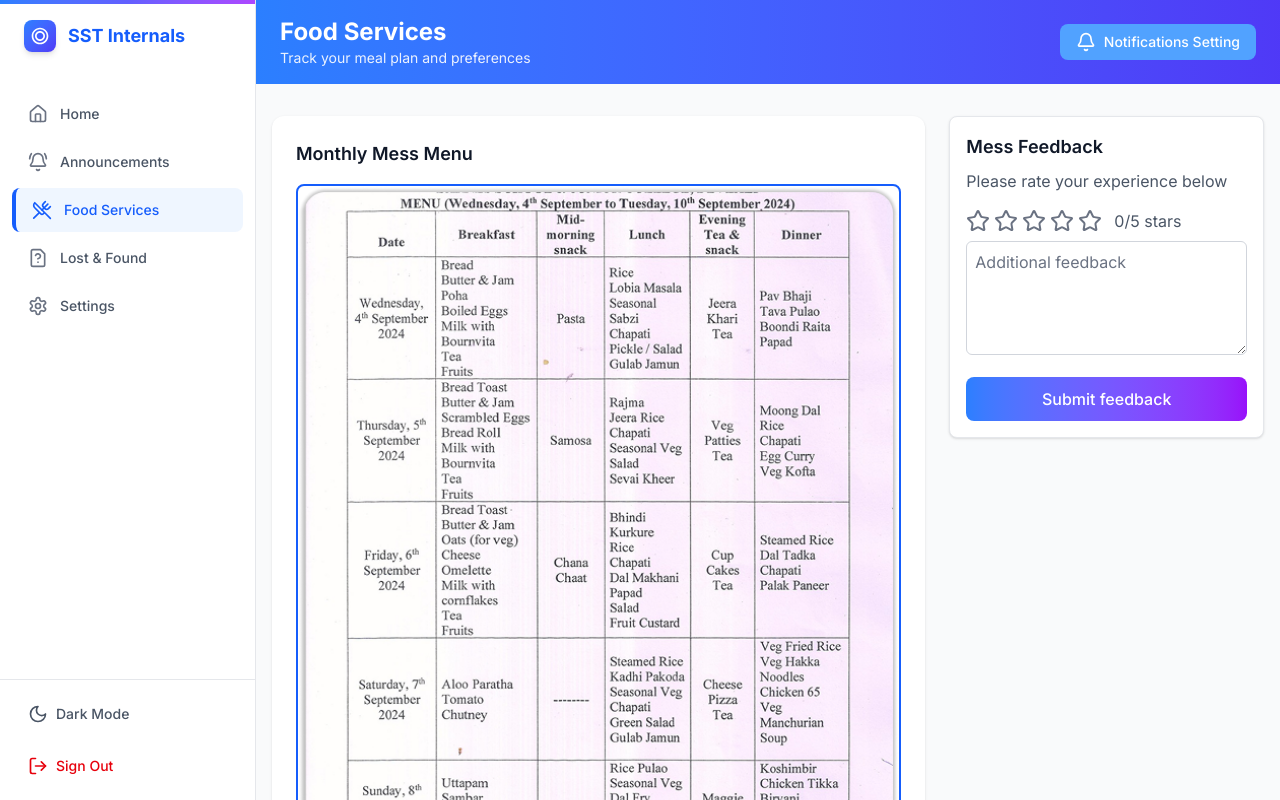
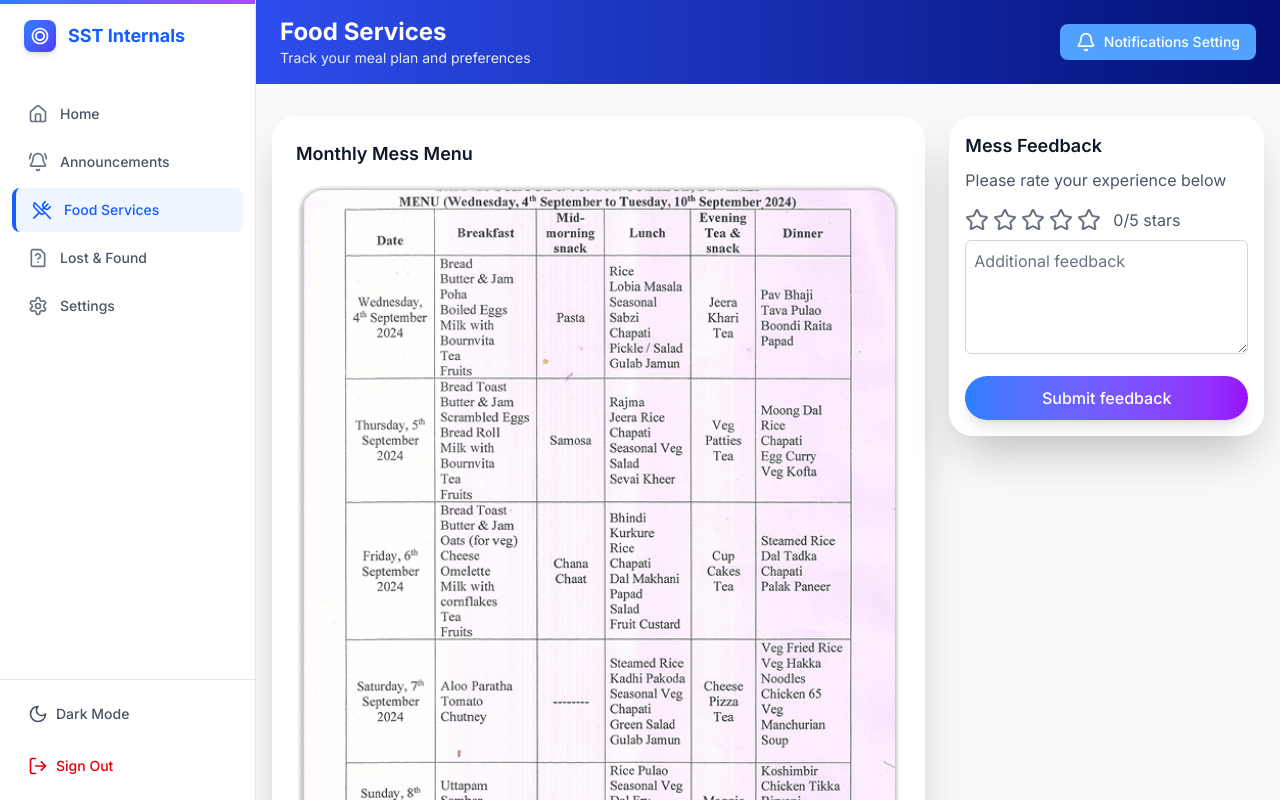
Before and after one commit to Scaler-Innovation-Labs/Scaler-Internal-Tools-Frontend, a Next.js app: page /food-services in a window 1280 px wide. Built offline with nearby package versions, Linux system fonts and the light colour scheme; no server answers.

Commit message:
Incorporate feedback: updated color, border radius

```diff
--- a/src/app/(dashboard)/food-services/page.tsx
+++ b/src/app/(dashboard)/food-services/page.tsx
@@ -42,7 +42,7 @@ export default function FoodServicesPage() {
 
   return (
     <div className={`min-h-screen ${isDark ? 'bg-gray-900 text-white' : 'bg-gray-50 text-gray-900'}`}>
-      <header className="px-6 py-4 sticky top-0 z-10 bg-gradient-to-r from-blue-500 to-indigo-600 text-white">
+      <header className={`px-6 py-4 sticky top-0 z-10 text-white bg-gradient-to-r from-[#2E4DEE] to-[#040F75]`}>
         <div className="container mx-auto flex items-center justify-between">
           <div>
             <h1 className="text-2xl font-bold">Food Services</h1>
--- a/src/components/dashboard/food-services/MessFeedback.tsx
+++ b/src/components/dashboard/food-services/MessFeedback.tsx
@@ -17,7 +17,7 @@ export function MessFeedback() {
   };
 
   return (
-    <form onSubmit={handleSubmit} className={`p-4 rounded-lg border shadow-sm ${isDark ? 'bg-gray-800 border-gray-700' : 'bg-white border-gray-200'}`}>
+    <form onSubmit={handleSubmit} className={`p-4 rounded-3xl shadow-2xl ${isDark ? 'bg-gray-800' : 'bg-white'}`}>
       <h2 className={`text-lg font-semibold mb-2 ${isDark ? 'text-white' : 'text-gray-900'}`}>Mess Feedback</h2>
       <p className={`${isDark ? 'text-gray-300' : 'text-gray-600'} mb-4`}>Please rate your experience below</p>
       <div className="flex items-center gap-1 mb-2">
@@ -46,7 +46,7 @@ export function MessFeedback() {
       />
       <button
         type="submit"
-        className="w-full py-2.5 bg-gradient-to-r from-blue-500 to-purple-600 text-white font-medium rounded-lg hover:opacity-95 transition"
+        className="w-full py-2.5 bg-gradient-to-r from-blue-500 to-purple-600 text-white font-medium rounded-3xl hover:opacity-95 transition shadow-lg"
       >
         Submit feedback
       </button>
--- a/src/components/dashboard/food-services/MessMenu.tsx
+++ b/src/components/dashboard/food-services/MessMenu.tsx
@@ -11,17 +11,17 @@ export function MessMenu({ imageUrl }: MessMenuProps) {
   const isDark = theme === "dark";
 
   return (
-    <div className={`p-6 rounded-xl shadow-sm ${isDark ? 'bg-gray-800' : 'bg-white'}`}>
+    <div className={`p-6 rounded-3xl shadow-2xl ${isDark ? 'bg-gray-800' : 'bg-white'}`}>
       <h2 className={`text-lg font-semibold ${isDark ? 'text-white' : 'text-gray-900'}`}>Monthly Mess Menu</h2>
       <div className="mt-4 overflow-auto">
         {imageUrl ? (
           <img
             src={imageUrl}
             alt="Monthly Mess Menu"
-            className={`w-full rounded-lg border-2 ${isDark ? 'border-blue-400' : 'border-blue-600'}`}
+            className="w-full rounded-md"
           />
         ) : (
-          <div className={`w-full h-64 flex items-center justify-center ${isDark ? 'bg-gray-700' : 'bg-gray-100'}`}>
+          <div className={`w-full h-64 flex items-center justify-center rounded-md ${isDark ? 'bg-gray-700' : 'bg-gray-100'}`}>
             <span className={isDark ? 'text-gray-300' : 'text-gray-500'}>Menu image not available</span>
           </div>
         )}
--- a/src/components/dashboard/food-services/QuickStats.tsx
+++ b/src/components/dashboard/food-services/QuickStats.tsx
@@ -20,7 +20,7 @@ export function QuickStats({ data }: QuickStatsProps) {
     : data.vendorName.slice(0, 2).toUpperCase();
 
   return (
-    <div className={`p-4 rounded-lg border shadow-sm ${isDark ? 'bg-gray-800 border-gray-700' : 'bg-white border-gray-200'}`}>
+    <div className={`p-4 rounded-3xl shadow-2xl ${isDark ? 'bg-gray-800' : 'bg-white'}`}>
       <h2 className={`text-lg font-semibold mb-4 ${isDark ? 'text-white' : 'text-gray-900'}`}>Quick Stats</h2>
       <div className="space-y-4">
         <div className="flex items-center gap-3">
@@ -55,7 +55,7 @@ export function QuickStats({ data }: QuickStatsProps) {
             );
           })}
         </div>
-        <div className={`mt-4 p-4 rounded-lg border shadow-sm ${isDark ? 'bg-gray-800 border-gray-700' : 'bg-white border-gray-200'}`}>
+        <div className={`mt-4 p-4 rounded-3xl shadow-lg ${isDark ? 'bg-gray-700' : 'bg-gray-50'} border ${isDark ? 'border-gray-600' : 'border-gray-200'}`}>
           <div className="flex items-center gap-2">
             <CheckCircle className={`w-5 h-5 ${isDark ? 'text-green-400' : 'text-green-600'}`} />
             <p className={`text-sm font-medium ${isDark ? 'text-gray-100' : 'text-gray-900'}`}>Payment Status</p>
```
